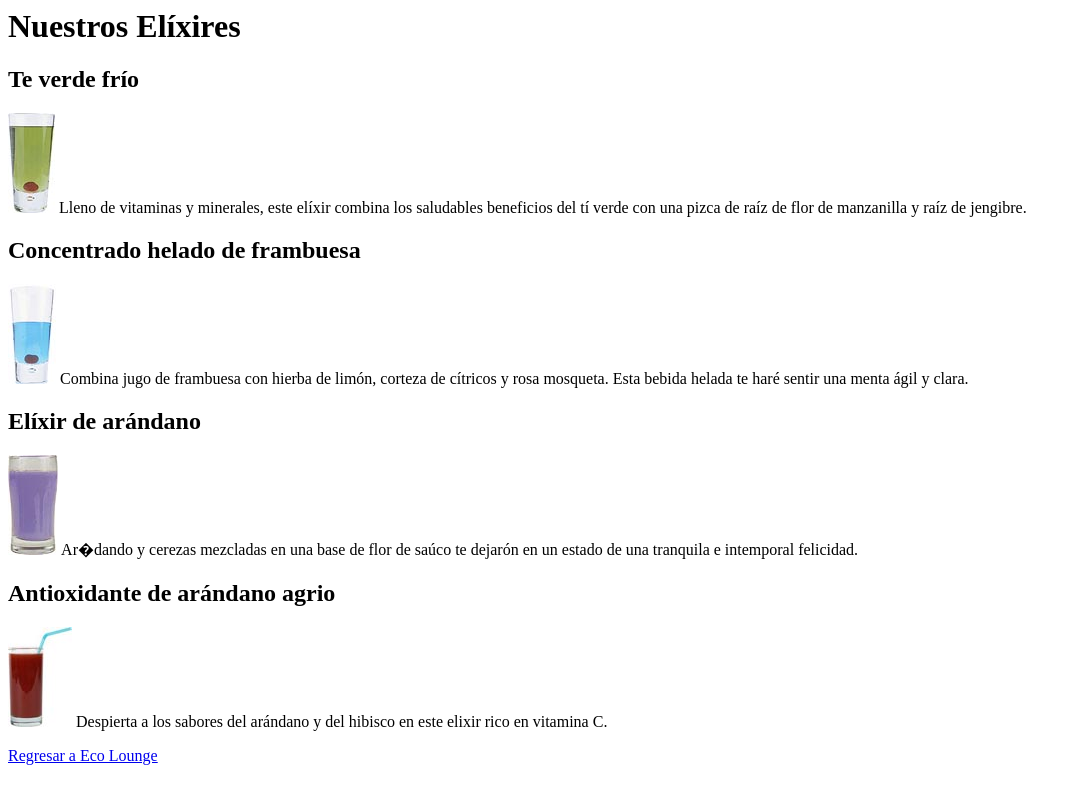
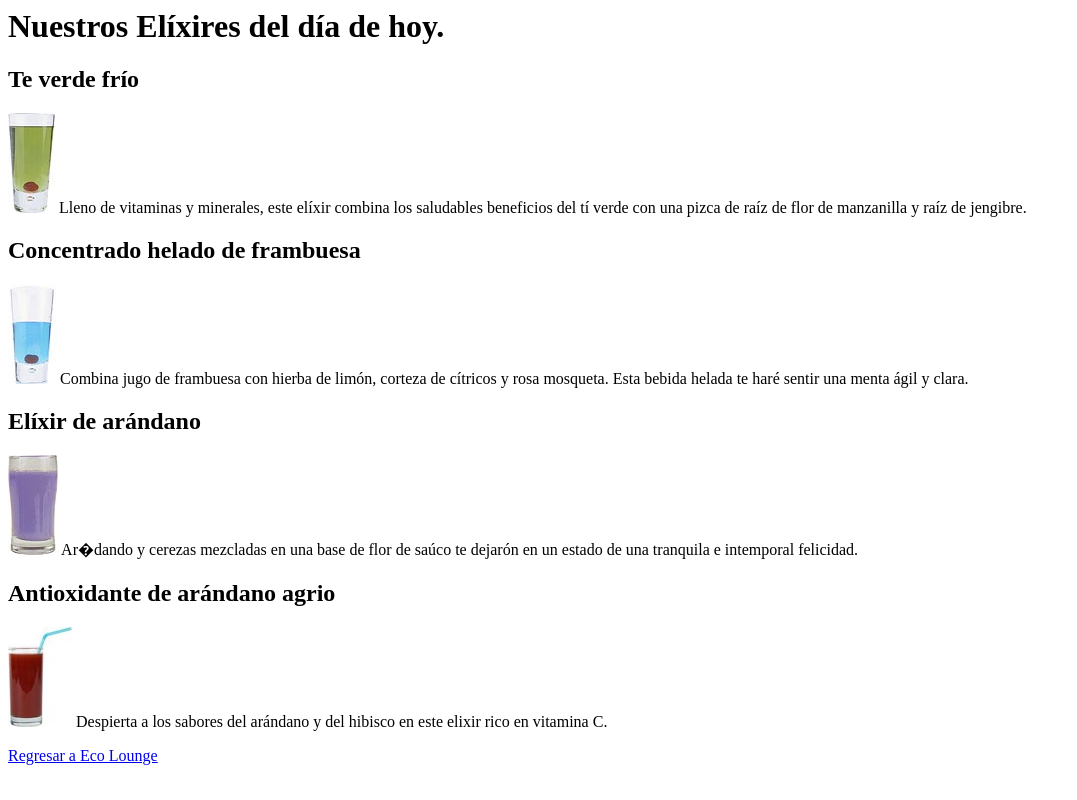
Before and after one commit to ximena1902/pruebaGit, a plain HTML site: page paginas/elixir.html in a window 1280 px wide. Shown: the whole page, without its empty margins (0-1077 px from the left). Drawn offline with Linux system fonts and the light colour scheme.

Commit message:
Cambio en titulo elixir

```diff
--- a/paginas/elixir.html
+++ b/paginas/elixir.html
@@ -3,7 +3,7 @@
     <title>El&iacute;xires Eco Lounge</title>
   </head>
   <body>
-    <h1>Nuestros El&iacute;xires</h1>
+    <h1>Nuestros El&iacute;xires del d&iacute;a de hoy.</h1>
 
     <h2>Te verde fr&iacute;o</h2>
     <p>
```
